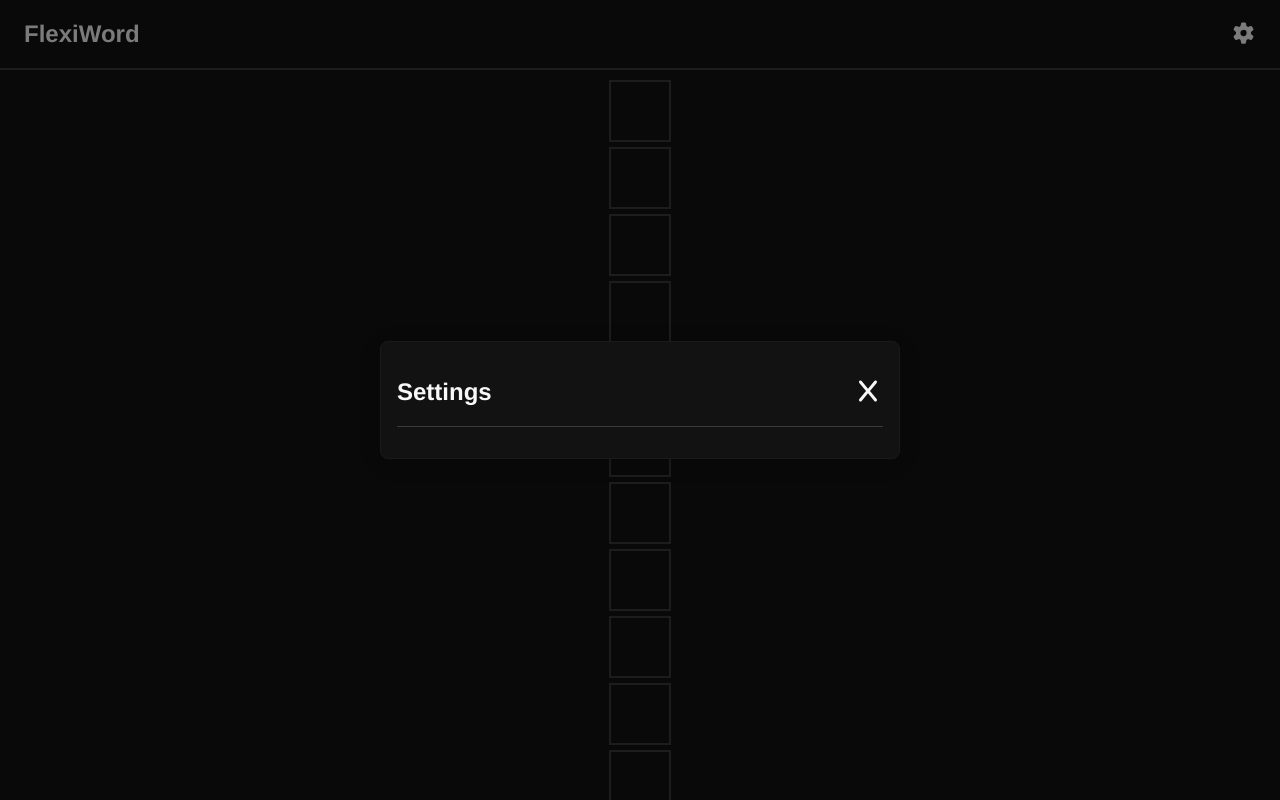
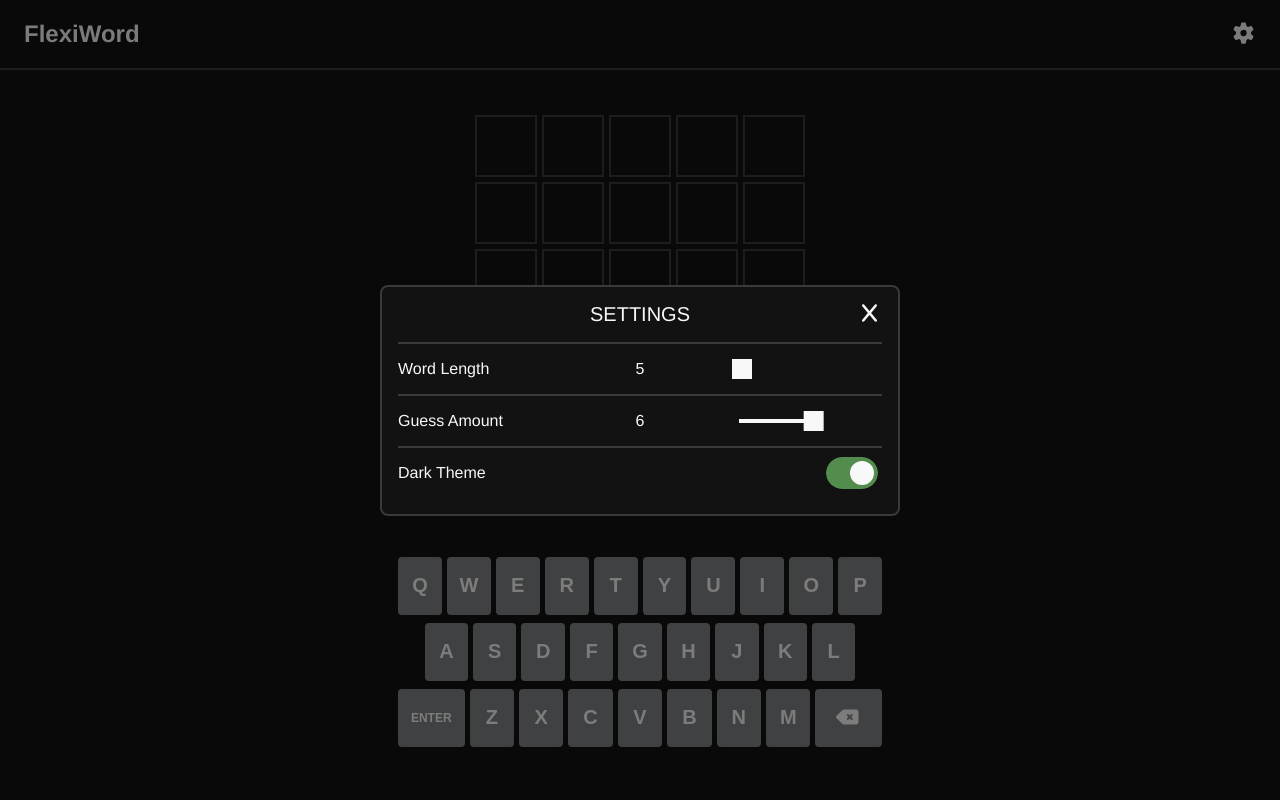
Before and after one commit to wasaleaf/flexiword, an Angular app: page / in a window 1280 px wide. Both pictures are taken after a click on the button 1243 px from the left and 33 px from the top of the page. Shown: the top 800 px of the page. Built offline with nearby package versions, Linux system fonts and the light colour scheme; no server answers.

Commit message:
settings component

```diff
--- a/src/app/app.component.html
+++ b/src/app/app.component.html
@@ -11,7 +11,12 @@
   @if (dialogOpen) {
   <div class="backdrop" (click)="dialogOpen = false">
     <div class="settings" (click)="$event.stopPropagation()">
-      <app-settings [(dialogOpen)]="dialogOpen"></app-settings>
+      <app-settings
+      [(dialogOpen)]="dialogOpen"
+      [(wordLength)]="wordLength"
+      [(maxGuesses)]="maxGuesses"
+      (wordLengthChange)="startNewGame()"
+      (maxGuessesChange)="startNewGame()"></app-settings>
     </div>
   </div>
   }
--- a/src/app/app.component.ts
+++ b/src/app/app.component.ts
@@ -25,7 +25,7 @@ export class AppComponent implements OnInit {
     this.startNewGame();
   }
 
-  private async startNewGame() {
+  public async startNewGame() {
     await this.gameService.newGame(this.wordLength, this.maxGuesses);
   }
 }
--- a/src/app/components/game-board/game-board.component.html
+++ b/src/app/components/game-board/game-board.component.html
@@ -1,7 +1,7 @@
 <div class="board-container">
     <div class="board">
         @for (row of rows; track row) {
-        <div class="row">
+        <div class="row" [style.--word-length]="wordLength">
             @for (cell of row.cells; track cell) {
             <div class="cell" [attr.state]="cell.state">{{ cell.letter }}</div>
             }
--- a/src/app/components/settings/settings.component.html
+++ b/src/app/components/settings/settings.component.html
@@ -1,12 +1,36 @@
 <div class="settings">
     <div class="settings-header">
-        <h2>Settings</h2>
+        <p>Settings</p>
         <button class="close" (click)="updateDialogOpen(!dialogOpen)"><fa-icon [icon]="closeIcon"></fa-icon></button>
     </div>
-    <div>
-        <!-- TODO add difficulty -->
-        <!-- TODO add guess selection -->
-        <!-- TODO dark/light mode -->
-        <!-- TODO add colour selection for partial and correct -->
+    <div class="settings-container">
+        <span class="settings-row">
+            <p>Word Length</p>
+            <p class="current-value">{{ wordLength() }}</p>
+            <mat-slider [max]="wordLengthMax" [min]="wordLengthMin" [step]="1" [discrete]="true" [showTickMarks]="true">
+                <input matSliderThumb [(ngModel)]="wordLength" #slider>
+            </mat-slider>
+        </span>
+        <span class="settings-row">
+            <p>Guess Amount</p>
+            <p class="current-value">{{ maxGuesses() }}</p>
+            <mat-slider [max]="maxGuessMax" [min]="maxGuessMin" [step]="1" [discrete]="true" [showTickMarks]="true">
+                <input matSliderThumb [(ngModel)]="maxGuesses" #slider>
+            </mat-slider>
+        </span>
+        <span class="settings-row two-items">
+            <p>Dark Theme</p>
+            <mat-slide-toggle [(ngModel)]="darkTheme"></mat-slide-toggle>
+        </span>
+        <!-- TODO -->
+        <!-- <div>
+            <h3>Custom Colors</h3>
+            <span>
+                <h3>Corrent Color</h3>
+            </span>
+            <span>
+                <h3>Partial Correct Color</h3>
+            </span>
+        </div> -->
     </div>
 </div>
--- a/src/app/components/settings/settings.component.scss
+++ b/src/app/components/settings/settings.component.scss
@@ -1,29 +1,47 @@
 div.settings {
-  display: flex;
-  flex-direction: column;
-  padding: 16px;
-  background-color: #121213;
-  border-radius: 8px;
-  border: 1px solid #1a1a1b;
-  box-shadow: 0 4px 23px 0 rgba(0, 0, 0, .2);
-  color: var(--color);
+  padding: var(--settings-padding);
+  background-color: var(--background-color);
+  border-radius: var(--settings-border-radius);
+  border: var(--border);
+}
 
-  div.settings-header {
-    display: flex;
-    margin-bottom: 15px;
-    align-items: center;
-    justify-content: space-between;
-    border-bottom: 1px solid #3a3a3c;
+div.settings-header {
+  position: relative;
+  height: var(--settings-header-height);
+  padding-bottom: var(--settings-padding);
+  border-bottom: var(--border);
 
-    button {
-      font-size: 1.5em;
-      font-weight: 700;
-      color: var(--color);
-      border: none;
-      background: none;
-      cursor: pointer;
-      text-transform: uppercase;
-      user-select: none;
-    }
+  p {
+    text-transform: uppercase;
+    position: absolute;
+    left: 50%;
+    transform: translateX(-50%);
+    margin: 0;
+    font-size: var(--font-size);
+  }
+
+  button {
+    position: absolute;
+    right: 0;
   }
 }
+
+span.settings-row {
+  display: grid;
+  grid-template-columns: repeat(3, 1fr);
+  align-items: center;
+  gap: var(--settings-padding);
+
+  p.current-value {
+    text-align: center;
+  }
+}
+
+span.settings-row.two-items {
+  display: flex;
+  justify-content: space-between;
+}
+
+.settings-row+.settings-row {
+  border-top: var(--border);
+}
--- a/src/app/components/settings/settings.component.ts
+++ b/src/app/components/settings/settings.component.ts
@@ -1,16 +1,27 @@
 import { Component, model } from '@angular/core';
 import { FontAwesomeModule } from '@fortawesome/angular-fontawesome';
 import { faX } from '@fortawesome/free-solid-svg-icons';
+import { MatSlideToggleModule } from '@angular/material/slide-toggle';
+import { MatSliderModule } from '@angular/material/slider';
+import { FormsModule } from '@angular/forms';
 
 @Component({
   selector: 'app-settings',
-  imports: [FontAwesomeModule],
+  imports: [FontAwesomeModule, FormsModule, MatSliderModule, MatSlideToggleModule],
   templateUrl: './settings.component.html',
   styleUrl: './settings.component.scss'
 })
 export class SettingsComponent {
   public closeIcon = faX;
   public dialogOpen = model<boolean>(false);
+  public wordLength = model<number>(5);
+  public maxGuesses = model<number>(6);
+  public darkTheme: boolean = true;
+
+  public wordLengthMin = 5;
+  public wordLengthMax = 7;
+  public maxGuessMin = 1;
+  public maxGuessMax = 10;
 
   public updateDialogOpen(state: boolean): void {
     this.dialogOpen.update(_ => state);
```
